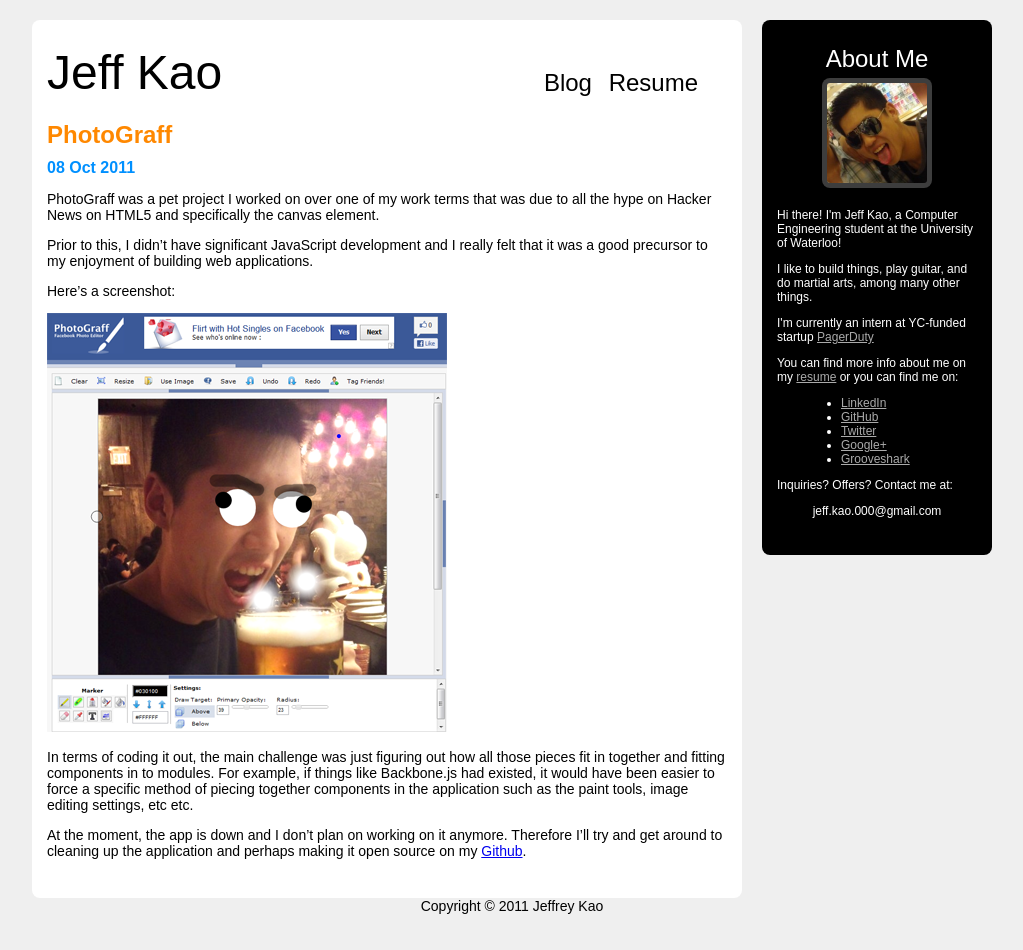
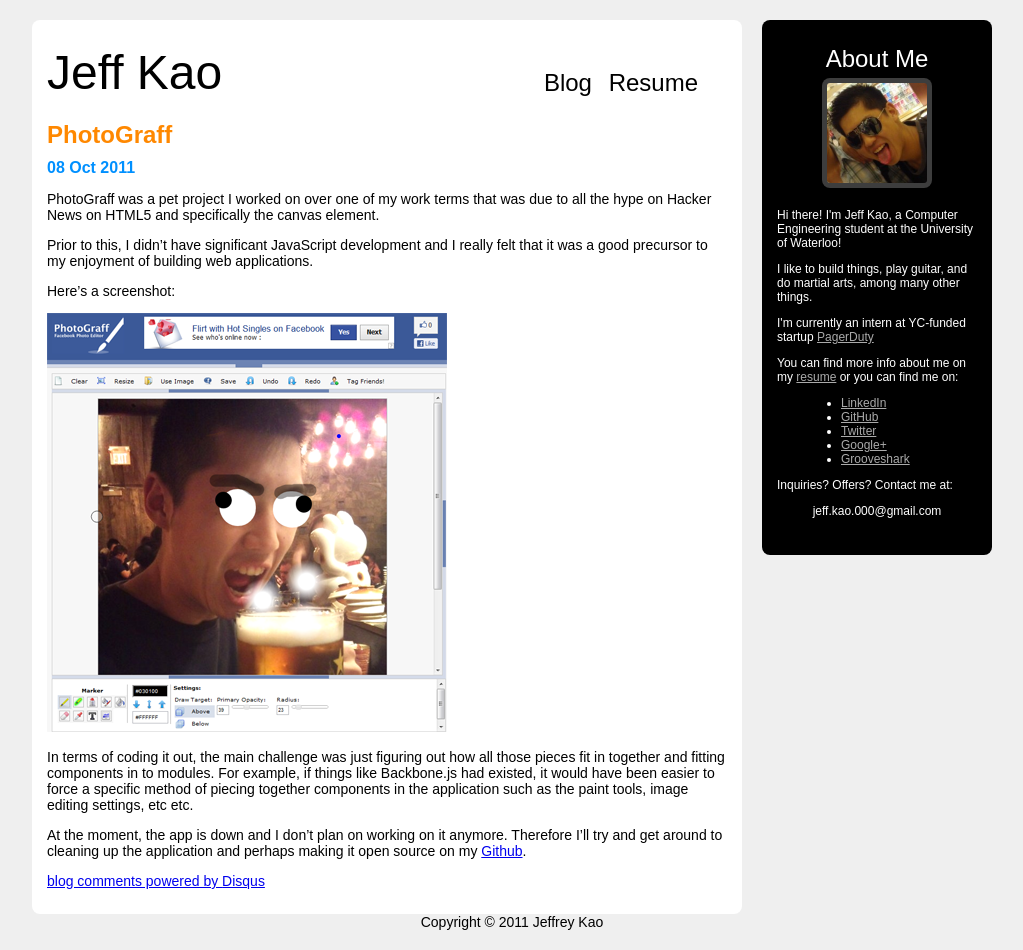
Before and after one commit to jkao/jkao.github.io, a Jekyll site: the page built from projects/_posts/2011-10-8-photograff.md, in a window 1280 px wide. Shown: the whole page, without its empty margins (128-1151 px from the left). Built offline with Jekyll 4.4.1, drawn with Linux system fonts in a browser that asks for light colours.

Commit message:
Added disqus

```diff
--- a/_layouts/post.html
+++ b/_layouts/post.html
@@ -11,6 +11,19 @@
   <!-- TODO: Facebook/HN/Reddit etc -->
 </div>
 
-<div id="comments">
-  <!-- TODO: Disqus -->
-</div>
+<!-- TODO: Disqus -->
+<div id="disqus_thread"></div>
+<script type="text/javascript">
+    /* * * CONFIGURATION VARIABLES: EDIT BEFORE PASTING INTO YOUR WEBPAGE * * */
+    var disqus_shortname = 'jeffkaosblog';
+    var disqus_identifer = '{{ page.title }}'
+
+    /* * * DON'T EDIT BELOW THIS LINE * * */
+    (function() {
+        var dsq = document.createElement('script'); dsq.type = 'text/javascript'; dsq.async = true;
+        dsq.src = 'http://' + disqus_shortname + '.disqus.com/embed.js';
+        (document.getElementsByTagName('head')[0] || document.getElementsByTagName('body')[0]).appendChild(dsq);
+    })();
+</script>
+<noscript>Please enable JavaScript to view the <a href="http://disqus.com/?ref_noscript">comments powered by Disqus.</a></noscript>
+<a href="http://disqus.com" class="dsq-brlink">blog comments powered by <span class="logo-disqus">Disqus</span></a>
```
